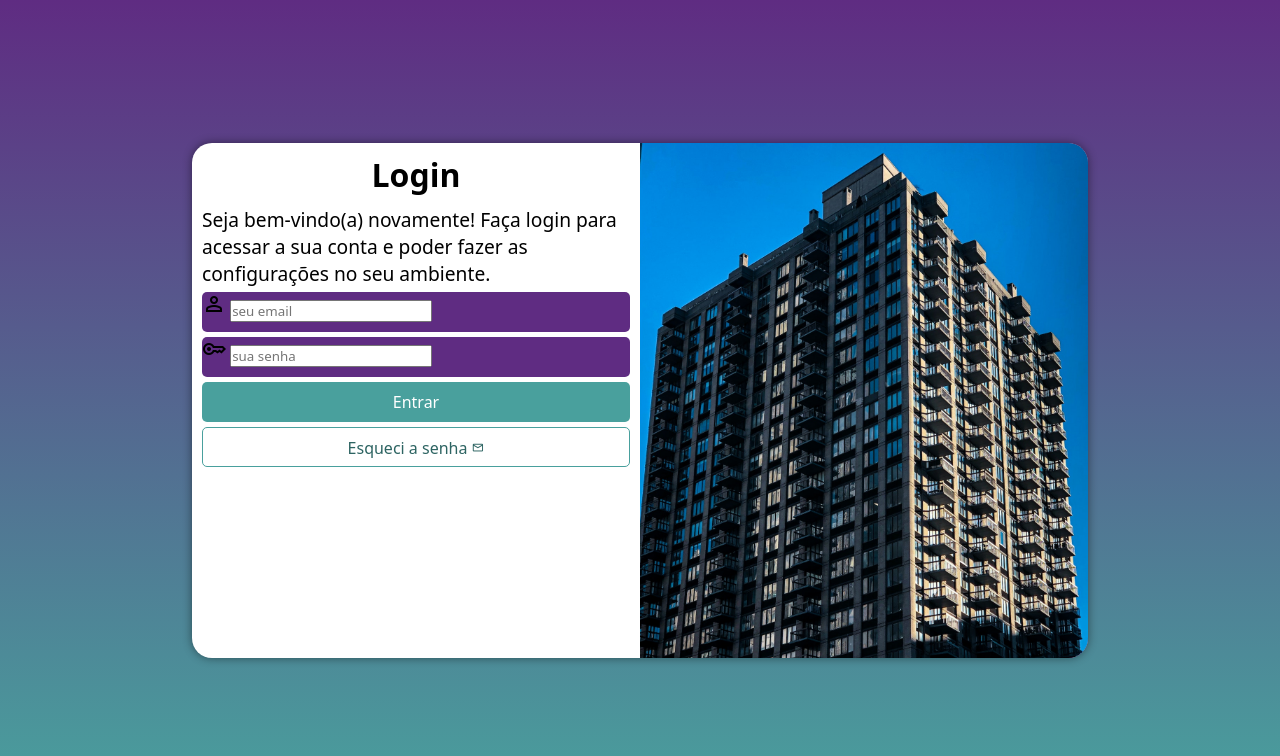
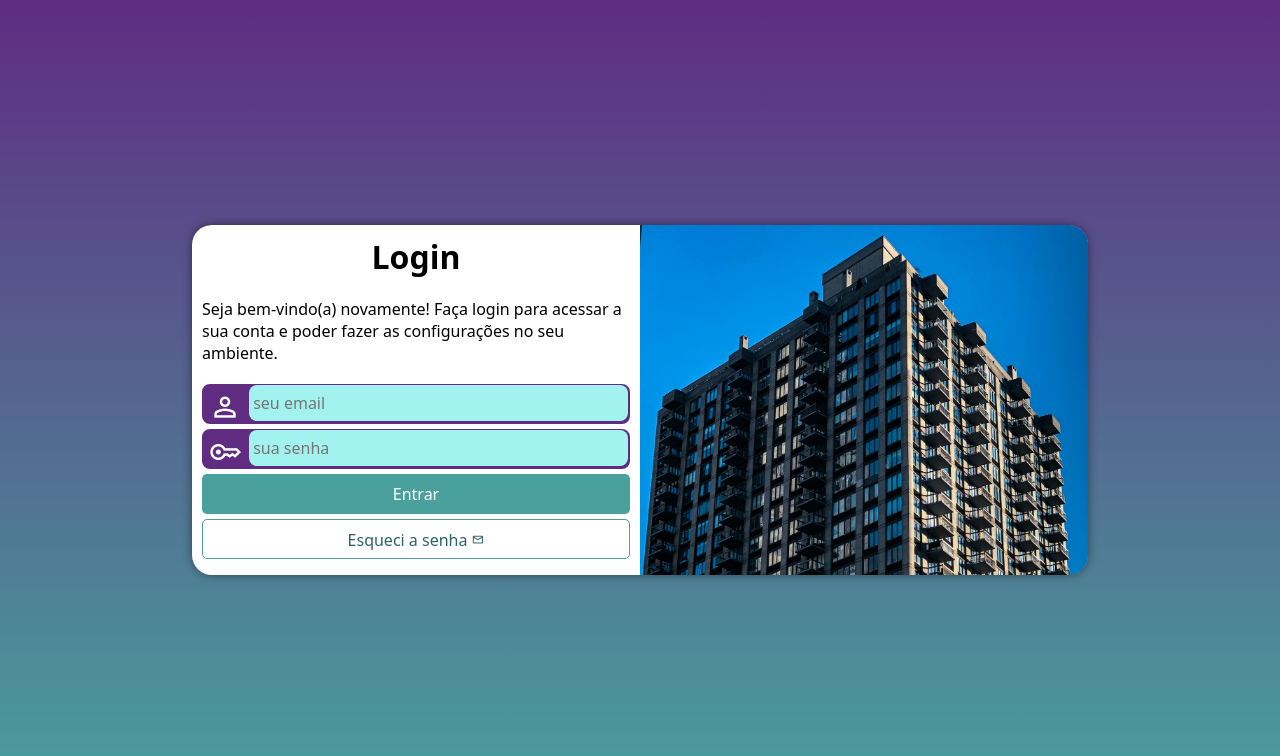
Before and after one commit to hsvasconcellos/projeto-login, a plain HTML site: page index.html in a window 1280 px wide. Drawn offline with nearby package versions, Linux system fonts and the light colour scheme.

Commit message:
login update06

```diff
--- a/estilos/media-query.css
+++ b/estilos/media-query.css
@@ -23,6 +23,7 @@ Grandes telas: acima de 1200px
 
     section#login {
         width: 80vw;
+        height: 280px;
         max-width: 992px;
     }
 
@@ -47,6 +48,7 @@ Grandes telas: acima de 1200px
 
     section#login {
         width: 70vw;
+        height: 350px;
         max-width: 950px;
     }
 
@@ -67,8 +69,8 @@ Grandes telas: acima de 1200px
 
 
     div#formulario > p {
-        font-size: 1.2rem;
+        font-size: 1rem;
+        margin: 20px 0px;
     }
 
-
 }
--- a/estilos/style.css
+++ b/estilos/style.css
@@ -67,15 +67,38 @@ div#formulario > p {
 
 form > div.campo {
     display: block;
+    border: 2px solid var(--lilas);
     background-color: var(--lilas);
     width: 100%;
     height: 40px;
-    border-radius: 5px;
+    border-radius: 8px;
     margin: 5px 0px;
 }
 
 div.campo > label {
     display: none;
+}
+
+div.campo > span {
+    color: white;
+    font-size: 2rem;
+    width: 40px;
+    padding: 5px;
+}
+
+div.campo > input {
+    background-color: #a2f3f0;
+    font-size: 1em;
+    height: 100%;
+    width: calc(100% - 45px);
+    border: 0px;
+    border-radius: 8px;
+    padding: 4px;
+    transform: translate(1px, -14px);
+}
+
+div.campo > input:focus-within {
+    background-color: white;
 }
 
 #botao-enviar {
```
